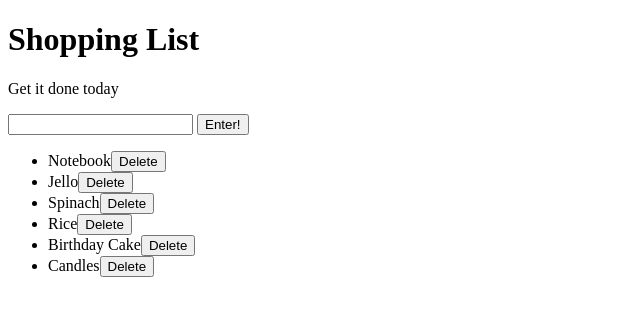
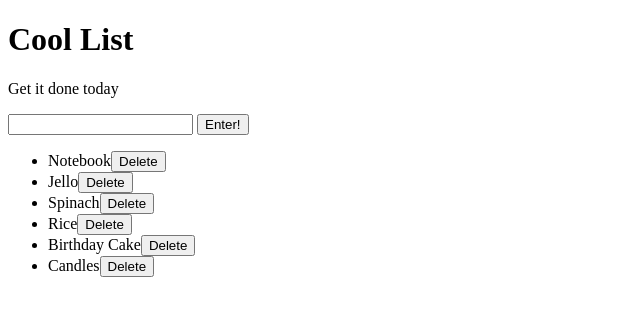
Before and after one commit to moet-stein/TO-DOlist, a plain HTML site: page index.html in a window 1280 px wide. Shown: the whole page, without its empty margins (0-640 px from the left). Drawn offline with Linux system fonts and the light colour scheme.

```diff
--- a/index.html
+++ b/index.html
@@ -5,7 +5,7 @@
 	<link rel="stylesheet" type="text/css" href="style.css">
 </head>
 <body>
-	<h1>Shopping List</h1>
+	<h1>Cool List</h1>
 	<p id="first">Get it done today</p>
 	<input id = "userinput" type="text" placeholer="enteritems">
 	<button id="enter">Enter!</button>
```
